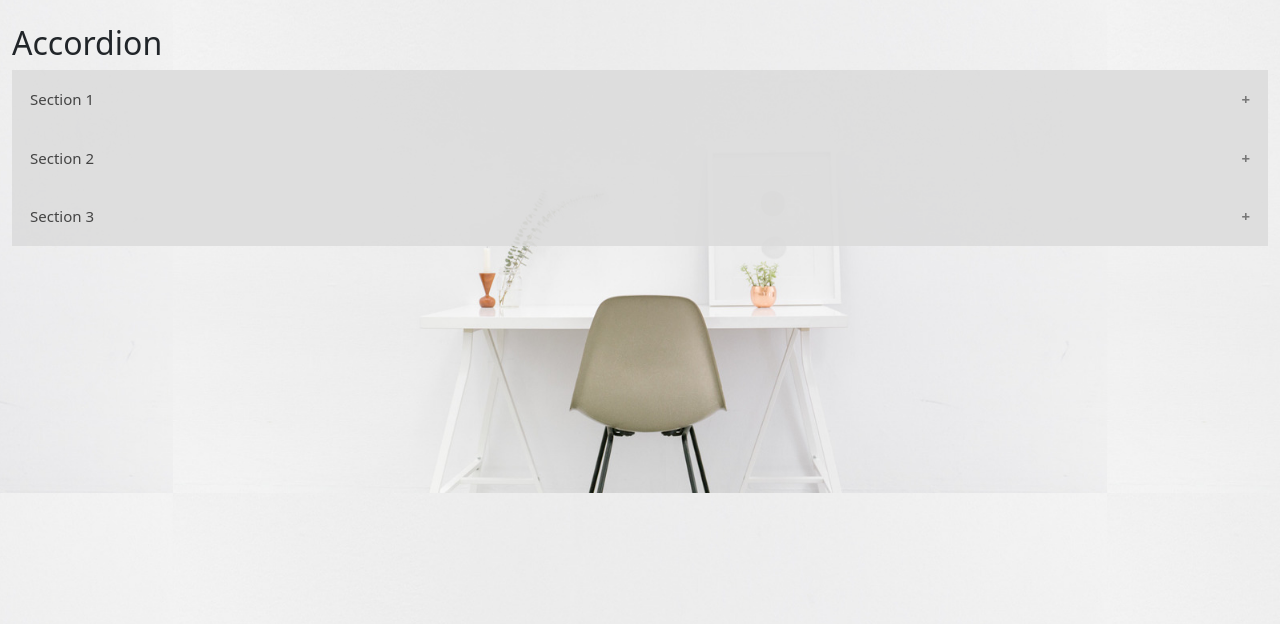
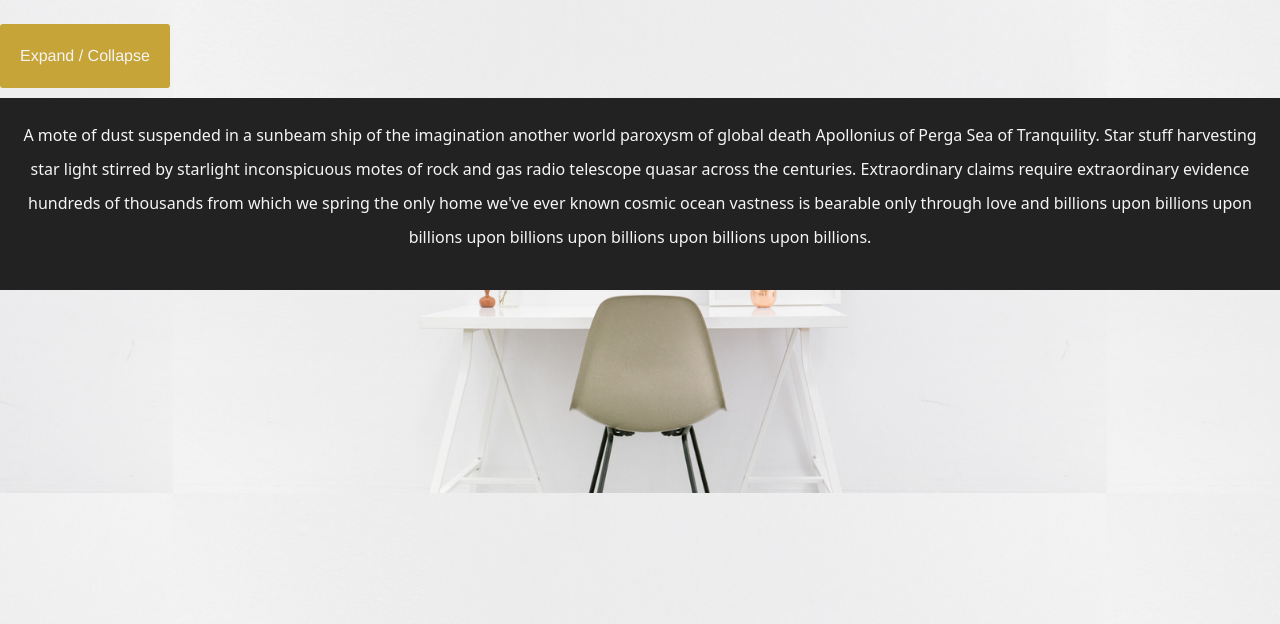
Before and after one commit to cvalenzuela1/Process_SA01, a Django app: page /test1/ in a window 1280 px wide. Shown: the part 130-754 px from the top of the page. After the commit the page ends 623 px from the top, so only its background shows below. Run offline with Django 4.2, Linux system fonts and the light colour scheme; some libraries are stand-ins or nearby versions.

```diff
--- a/process_sa01/applications/users/views.py
+++ b/process_sa01/applications/users/views.py
@@ -174,6 +174,7 @@ class AsignarResponsableView(FormView):
     success_url = reverse_lazy("app_users:tareas-asignar")
 
     def form_valid(self, form):
+        tareas = form.cleaned_data["tarea"]
         return super(AsignarResponsableView, self).form_valid(form)
 
     def get_context_data(self, **kwargs):
@@ -187,6 +188,11 @@ class LoginUserView(FormView):
     template_name = "users/login.html"
     form_class = LoginForm
     success_url = reverse_lazy("app_home:home")
+
+    def get(self, request, *args, **kwargs):
+        if request.user.is_authenticated:
+            return HttpResponseRedirect(reverse("app_home:home"))
+        return super(LoginUserView, self).get(request, *args, **kwargs)
 
     def form_valid(self, form):
         username=form.cleaned_data['nombre_usuario']
--- a/process_sa01/static/css/users/asignar_responsable.css
+++ b/process_sa01/static/css/users/asignar_responsable.css
@@ -37,7 +37,6 @@ body{
 }
 
 #filterInputPersona, #filterInputTarea {
-    background-image: url('/css/searchicon.png'); /* Add a search icon to input */
     background-position: 10px 12px; /* Position the search icon */
     background-repeat: no-repeat; /* Do not repeat the icon image */
     width: 450px; /* Full-width */
--- a/process_sa01/static/css/users/test1.css
+++ b/process_sa01/static/css/users/test1.css
@@ -1,23 +1,63 @@
-.acordeonJS {
-    background-color: #eee;
-    color: #444;
-    cursor: pointer;
-    padding: 18px;
-    width: 100%;
-    border: none;
-    text-align: left;
-    outline: none;
-    font-size: 15px;
-    transition: 0.4s;
+
+
+.links {
+    background: #eee;
+    transition: max-height 0.2s ease;
+    max-height: 0;
+    overflow: hidden;
+}
+div.active {
+    max-height: 500px;
+    transition: max-height 1s ease;
 }
 
-.active, .acordeonJS:hover {
-    background-color: #ccc;
+#myDiv.active {
+    margin-bottom: 10px;
 }
 
-.panel {
-    padding: 0 18px;
-    display: none;
-    background-color: white;
-    overflow: hidden;
+#expand {
+    cursor: pointer;
+    color: #f5f5f5;
+    font-family: Helvetica;
+    font-weight: bold;
+    margin-bottom: 10px;
+    background: #c6a437;
+    border-radius: 3px;
+    padding: 20px;
+    display: inline-block;
+    font-weight: 500;
 }
+
+#myDiv ul {
+    list-style: none;
+    padding: 0 20px;
+}
+
+#myDiv ul li {
+    background: #fff;
+    border-bottom: 1px solid #aaa;
+    margin-bottom: 10px;
+}
+
+#myDiv ul li a {
+    cursor: pointer;
+    display: block;
+    padding: 18px 20px;
+    font-size: 18px;
+    font-weight: bold;
+    transition: all 0.3s;
+    background-color: #ddd;
+}
+
+#myDiv ul li a:hover {
+    opacity: 0.6;
+}
+
+.other-content {
+    background: #222;
+    padding: 20px;
+    color: #f5f5f5;
+    text-align: center;
+    max-height: none;
+    line-height: 34px;
+}
--- a/process_sa01/static/js/users/test1.js
+++ b/process_sa01/static/js/users/test1.js
@@ -1,15 +1,3 @@
-
-var acc = document.getElementsByClassName("acordeonJS");
-var i;
-
-for (i = 0; i < acc.length; i++) {
-    acc[i].addEventListener("click", function() {
-        this.classList.toggle("active");
-        var panel = this.nextElementSibling;
-        if (panel.style.display === "block") {
-        panel.style.display = "none";
-        } else {
-        panel.style.display = "block";
-        }
-    });
+function clickBtnExpand(){
+    $("#myDiv").toggleClass("active");
 }
--- a/process_sa01/templates/includes/header.html
+++ b/process_sa01/templates/includes/header.html
@@ -44,10 +44,10 @@
                                 Usuario
                             </a>
                             <ul id="menudropdown" class="dropdown-menu">
-                                <li><a id="dropdownLogin" class="dropdown-item" role="button" href="{% url 'app_users:login' %}">Iniciar sesión</a></li>
                                 {% if user.is_authenticated %}
-                                    <li><hr class="dropdown-divider"></li>
                                     <li><a id="dropdownLogin" class="dropdown-item" role="button" href="{% url 'app_users:logout' %}">Finalizar sesión</a></li>
+                                {% else %}
+                                    <li><a id="dropdownLogin" class="dropdown-item" role="button" href="{% url 'app_users:login' %}">Iniciar sesión</a></li>
                                 {% endif %}
                             </ul>
                         </div>
--- a/process_sa01/templates/users/test1.html
+++ b/process_sa01/templates/users/test1.html
@@ -1,31 +1,30 @@
 {% extends 'base.html' %}
+
+{% block title %}
+  Test1
+{% endblock title %}
+
 {% block content %}
-    {% load static %}
-    <link rel="stylesheet" href="{% static 'css/users/test1.css' %}">
-    <link rel="stylesheet" href="{% static 'css/users/asignar_responsable.css' %}">
-    {% include 'includes/header.html' %}
+  {% include 'includes/header.html' %}
+  {% load static %}
+  <link rel="stylesheet" href="{% static 'css/users/test1.css' %}">
+  <a role="button" id="expand" onclick="clickBtnExpand()">Expand / Collapse</a>
+  <div id="myDiv" class="links">
+    <ul>
+      <li><a role="button">Link 1a</a></li>
+      <li><a role="button">Link 2</a></li>
+      <li><a role="button">Link 3</a></li>
+      <li><a role="button">Link 4</a></li>
+    </ul>
+  </div>
+  <div class="other-content">
+    <p>A mote of dust suspended in a sunbeam ship of the imagination another world paroxysm of global death Apollonius of Perga Sea of Tranquility. Star stuff harvesting star light stirred by starlight inconspicuous motes of rock and gas radio telescope
+      quasar across the centuries. Extraordinary claims require extraordinary evidence hundreds of thousands from which we spring the only home we've ever known cosmic ocean vastness is bearable only through love and billions upon billions upon billions
+      upon billions upon billions upon billions upon billions.</p>
+  </div>
+{% endblock content %}
 
-    <div class="container-fluid">
-        <h2>Accordion</h2>
-        <div class="row">
-            <div class="col"><button class="acordeonJS">Section 1</button>
-                <div class="panel">
-                  <p>Lorem ipsum dolor sit amet, consectetur adipisicing elit, sed do eiusmod tempor incididunt ut labore et dolore magna aliqua. Ut enim ad minim veniam, quis nostrud exercitation ullamco laboris nisi ut aliquip ex ea commodo consequat.</p>
-                </div></div>
-        </div>
-        <div class="row">
-            <div class="col"><button class="acordeonJS">Section 2</button>
-                <div class="panel">
-                  <p>Lorem ipsum dolor sit amet, consectetur adipisicing elit, sed do eiusmod tempor incididunt ut labore et dolore magna aliqua. Ut enim ad minim veniam, quis nostrud exercitation ullamco laboris nisi ut aliquip ex ea commodo consequat.</p>
-                </div></div>
-        </div>
-        <div class="row">
-            <div class="col"><button class="acordeonJS">Section 3</button>
-                <div class="panel">
-                  <p>Lorem ipsum dolor sit amet, consectetur adipisicing elit, sed do eiusmod tempor incididunt ut labore et dolore magna aliqua. Ut enim ad minim veniam, quis nostrud exercitation ullamco laboris nisi ut aliquip ex ea commodo consequat.</p>
-                </div></div>
-        </div>
-    </div>
-
-    <script src="{% static 'js/users/test1.js' %}"></script>
-{% endblock content %}
+{% block js %}
+  <script src="{% static 'js/users/test1.js' %}"></script>
+  <script src="https://ajax.googleapis.com/ajax/libs/jquery/3.6.0/jquery.min.js"></script>
+{% endblock js %}
```
Also changed, not shown: process_sa01/static/js/users/asignar_responsable.js (+49 -13 lines), process_sa01/templates/users/asignar_responsable.html (+11 -3 lines).
